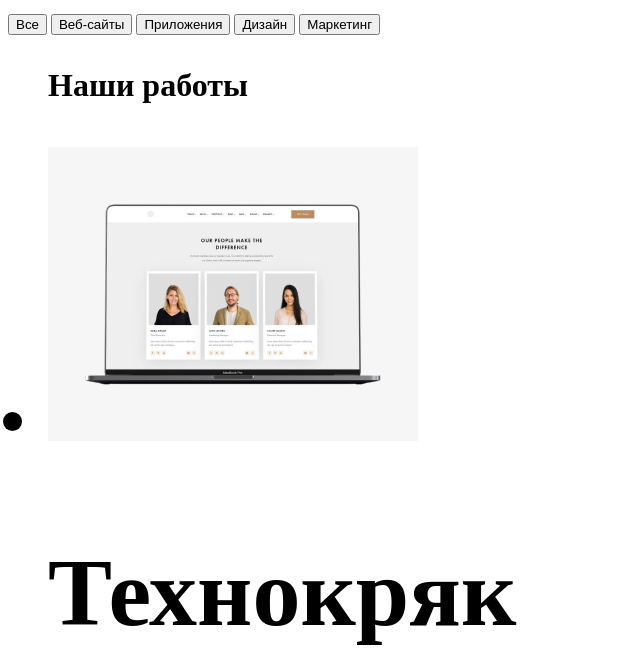
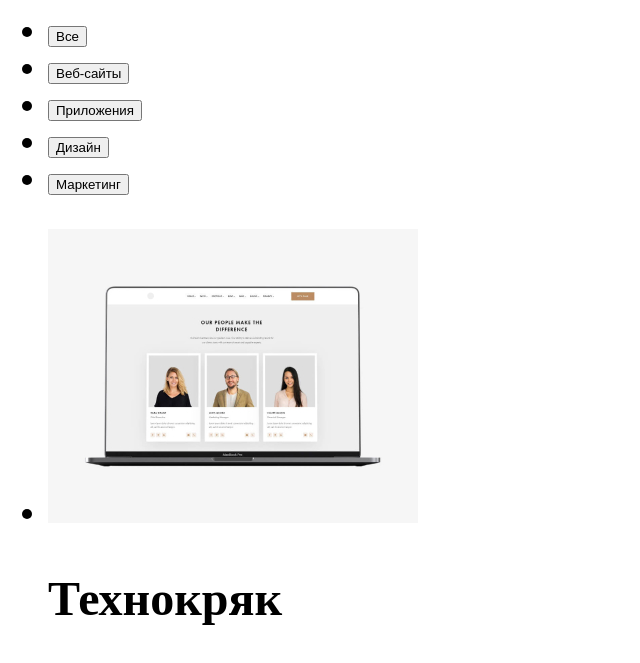
Before and after one commit to Elenacherednichenko/goit-markup-hw-02, a plain HTML site: page portfolio.html in a window 1280 px wide. Shown: the part 168-831 px from the top of the page, without its empty margins (0-640 px from the left). Drawn offline with Linux system fonts and the light colour scheme.

Commit message:
update html

```diff
--- a/index.html
+++ b/index.html
@@ -8,15 +8,12 @@
     <link rel="preconnect" href="https://fonts.googleapis.com" />
     <link rel="preconnect" href="https://fonts.gstatic.com" crossorigin />
     <link
-      href="https://fonts.googleapis.com/css2?family=Raleway:wght@700&family=Roboto:wght@400;500;700&display=swap"
+      href="https://fonts.googleapis.com/css2?family=Raleway:wght@700&family=Roboto:wght@400;500;700,900&display=swap"
       rel="stylesheet"
     />
     <link rel="stylesheet" href="./styles/style.css" />
   </head>
-  <link
-    href="https:/fonts.googleapis.com/css2? family=Raleway:wght@700&family
-  Robto:wght@400;500;700;900;display=swap"
-  />
+
   <body class="body">
     <header class="page header">
       <nav class="header nav">
@@ -43,7 +40,7 @@
         <h1>Эффективные решения для вашего бизнеса</h1>
         <button type="button">class="button" Заказать услугу</button>
       </section>
-      <section class="site--nav" >
+      <section class="site--nav">
         <h2>Наши особенности</h2>
         <ul class="header list">
           <li class="header item">
@@ -63,20 +60,22 @@
           <li>
             <h3>Планирование</h3>
             <p>
-            Равным образом консультация с широким активом в значительной степени
-            обуславливает.
+              Равным образом консультация с широким активом в значительной
+              степени обуславливает.
             </p>
           </li>
           <li>
             <h3>Современные технологии</h3>
             <p>
-            Значимость этих проблем настолько очевидна, что реализация плановых
-            заданий.
+              Значимость этих проблем настолько очевидна, что реализация
+              плановых заданий.
             </p>
           </li>
         </ul>
+      </section>
+
       <section>
-        <h2>  Чем мы занимаемся</h2>
+        <h2>Чем мы занимаемся</h2>
         <ul>
           <li>
             <img src="./image/img12.jpg" width="370" alt="фото комп1" />
@@ -90,7 +89,7 @@
         </ul>
       </section>
       <section>
-        <h2> Наша команда</h2>
+        <h2>Наша команда</h2>
         <ul>
           <li>
             <img src="./image/img1.jpg" width="270" alt="Фото игорь" />
--- a/portfolio.html
+++ b/portfolio.html
@@ -8,9 +8,10 @@
 <link rel="preconnect" href="https://fonts.gstatic.com" crossorigin>
 <link href="https://fonts.googleapis.com/css2?family=Raleway:wght@700&family=Roboto:wght@400;500;700&display=swap" rel="stylesheet">
   <link  rel="stylesheet"
-   <href="./styles/style.css" />
+       href="./styles/style.css" />
    </head>
-< class="page">
+
+<body class="page">
     <header class="header">
        <nav class="nav">
         <a lang="en" href="./index.html" class="header link">
@@ -32,22 +33,33 @@
         </li>
       </ul>
       </header>
-  <main> <div class="btn-group">
-      <button>Все</button>
-      <button>Веб-сайты</button>
-      <button>Приложения</button>
-      <button>Дизайн</button>
-      <button>Маркетинг</button>
-    </div>
+  <main>
 
-    <h1 class="content" Контент </h1>
-     <ul class="content list">Наши работы<h1>
-<li class="item">
+    <h1 class="content" Nashi raboti na russkom </h1>
+   <ul>
+      <li>
+         <button type="button">Все</button>
+      </li>
+      <li>
+         <button type="button">Веб-сайты</button>
+      </li>
+     <li>
+         <button type="button">Приложения</button>
+      </li>
+      <li>
+         <button type="button">Дизайн</button>
+      </li>
+      <li>
+         <button type="button">Маркетинг</button>
+      </li>
+      </ul>
+
+     <ul class="content list">
+         <li class="item">
        <img src="./images/img-5.jpg" width="370" alt="Фото команды"/>
             <h2 class="item name"> Технокряк</h2>
               <p>Веб-сайт</p>
-            </h2>
-        </li>
+      </li>
       <li class="item">
        <img src="./images/img-6.jpg" width="370" alt="Фото спортсменов"/>
             <h2 class="item name">Постер New Orlean vs Golden Star
```
Also changed, not shown: css/styles.css (+9 -9 lines). Lines whose indentation alone changed are shown as unchanged.
